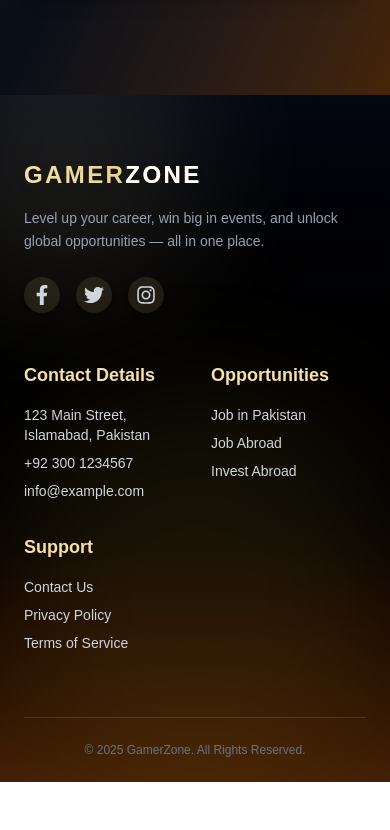
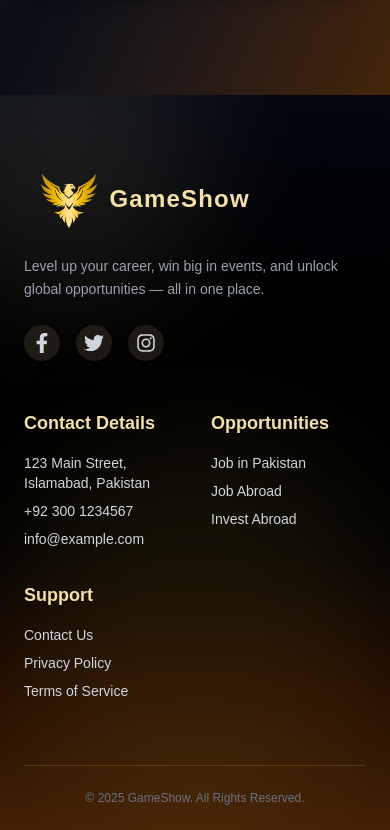
Before and after one commit to mazharktk5/game-show, a Next.js app: page /register in a window 390 px wide. Shown: the part 813-1643 px from the top of the page. Before the commit the page ends 1595 px from the top, so only its background shows below. Built offline with nearby package versions, Linux system fonts and the light colour scheme.

Commit message:
footer updated

```diff
--- a/src/app/components/Footer.tsx
+++ b/src/app/components/Footer.tsx
@@ -1,4 +1,7 @@
 import SocialLinks from "./socialLinks";
+import Image from "next/image";
+import logo from "../assets/logo.png";
+import Link from "next/link";
 
 export default function Footer() {
     return (
@@ -9,68 +12,71 @@ export default function Footer() {
                 <div className="absolute bottom-0 right-0 w-96 h-96 bg-[#D4AF37]/10 blur-3xl rounded-full"></div>
             </div>
 
-            <div className="relative z-10 flex flex-col md:flex-row items-start justify-between gap-12 py-16 border-b border-[#D4AF37]/20">
+            <div className="relative z-10 flex flex-col md:flex-row md:items-start justify-between gap-12 py-16 border-b border-[#D4AF37]/20">
                 {/* Logo & Tagline */}
-                <div className="max-w-sm">
-                    <h1 className="text-2xl md:text-3xl font-extrabold tracking-widest drop-shadow-lg
-              bg-gradient-to-r from-[#F5E0A9] to-[#D4AF37] bg-clip-text text-transparent">
-                        GAMER<span className="text-white">ZONE</span>
-                    </h1>
+                <div className="flex-1">
+                    <Link href="/" className="flex items-center">
+                        <Image
+                            src={logo}
+                            alt="Logo"
+                            className="h-20 w-auto object-contain"
+                            priority
+                        />
+                        <span className="ml-2 text-2xl font-extrabold tracking-wider text-[#F5E0A9]">
+                            GameShow
+                        </span>
+                    </Link>
                     <p className="mt-4 text-sm text-gray-400 leading-relaxed">
                         Level up your career, win big in events, and unlock global
                         opportunities — all in one place.
                     </p>
 
                     {/* Social Icons */}
-                    <SocialLinks />
+                    <div className="mt-6">
+                        <SocialLinks />
+                    </div>
                 </div>
 
                 {/* Quick Links */}
-                <div className="w-full md:w-2/3 grid grid-cols-2 md:grid-cols-3 gap-8">
+                <div className="flex-1 grid grid-cols-2 md:grid-cols-3 gap-8">
                     <div>
                         <h3 className="text-lg font-semibold mb-4 text-[#F5E0A9]">Contact Details</h3>
-                        <ul className="space-y-2 text-sm">
-                            <li>
-                                <span className="block text-gray-300">123 Main Street, Islamabad, Pakistan</span>
-                            </li>
-                            <li>
-                                <span className="block text-gray-300">+92 300 1234567</span>
-                            </li>
-                            <li>
-                                <a href="mailto:info@example.com" className="hover:text-[#D4AF37] transition">
-                                    info@example.com
-                                </a>
-                            </li>
-                        </ul>
+                        <address className="not-italic space-y-2 text-sm">
+                            <p className="text-gray-300">123 Main Street, Islamabad, Pakistan</p>
+                            <a href="tel:+923001234567" className="block hover:text-[#D4AF37] transition">
+                                +92 300 1234567
+                            </a>
+                            <a href="mailto:info@example.com" className="block hover:text-[#D4AF37] transition">
+                                info@example.com
+                            </a>
+                        </address>
                     </div>
-
 
                     <div>
                         <h3 className="text-lg font-semibold mb-4 text-[#F5E0A9]">Opportunities</h3>
                         <ul className="space-y-2 text-sm">
-                            <li><a href="/segments/jobs" className="hover:text-[#D4AF37] transition">Job in Pakistan</a></li>
-                            <li><a href="/segments/jobs" className="hover:text-[#D4AF37] transition">Job Abroad</a></li>
-                            <li><a href="/segments/investment-abroad" className="hover:text-[#D4AF37] transition">Invest Abroad</a></li>
-
+                            <li><Link href="/segments/jobs" className="hover:text-[#D4AF37] transition">Job in Pakistan</Link></li>
+                            <li><Link href="/segments/jobs" className="hover:text-[#D4AF37] transition">Job Abroad</Link></li>
+                            <li><Link href="/segments/investment-abroad" className="hover:text-[#D4AF37] transition">Invest Abroad</Link></li>
                         </ul>
                     </div>
 
                     <div>
                         <h3 className="text-lg font-semibold mb-4 text-[#F5E0A9]">Support</h3>
                         <ul className="space-y-2 text-sm">
-                            <li><a href="/contact" className="hover:text-[#D4AF37] transition">Contact Us</a></li>
-                            <li><a href="/privacy" className="hover:text-[#D4AF37] transition">Privacy Policy</a></li>
-                            <li><a href="/privacy" className="hover:text-[#D4AF37] transition">Terms of Service</a></li>
-
+                            <li><Link href="/contact" className="hover:text-[#D4AF37] transition">Contact Us</Link></li>
+                            <li><Link href="/privacy" className="hover:text-[#D4AF37] transition">Privacy Policy</Link></li>
+                            <li><Link href="/terms" className="hover:text-[#D4AF37] transition">Terms of Service</Link></li>
                         </ul>
                     </div>
                 </div>
             </div>
 
+
             {/* Bottom bar */}
             <div className="relative z-10 py-6 text-center">
                 <p className="text-xs md:text-sm text-gray-500">
-                    © {new Date().getFullYear()} GamerZone. All Rights Reserved.
+                    © {new Date().getFullYear()} GameShow. All Rights Reserved.
                 </p>
             </div>
         </footer>
```
